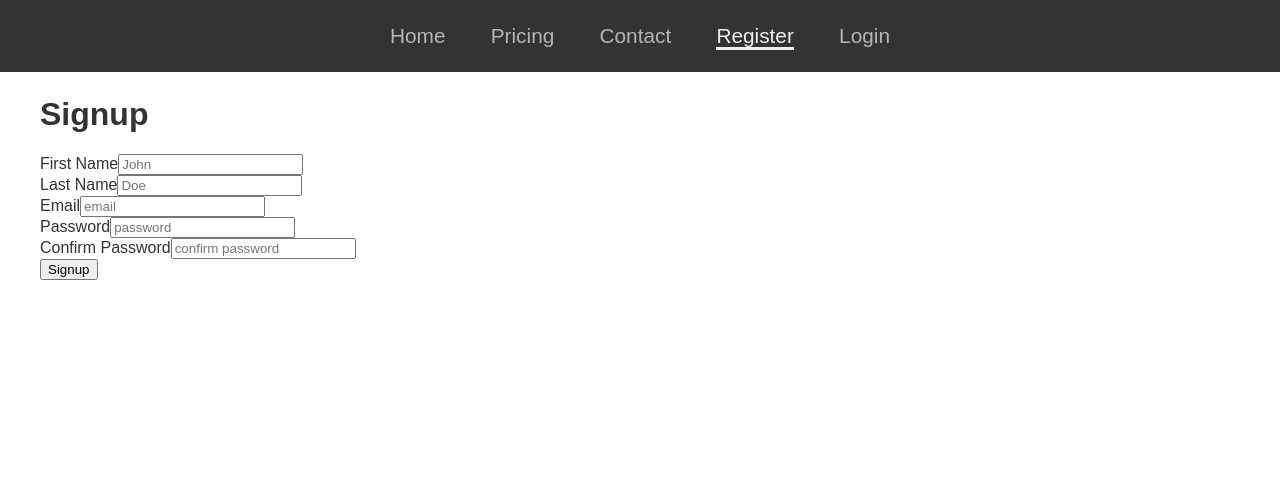
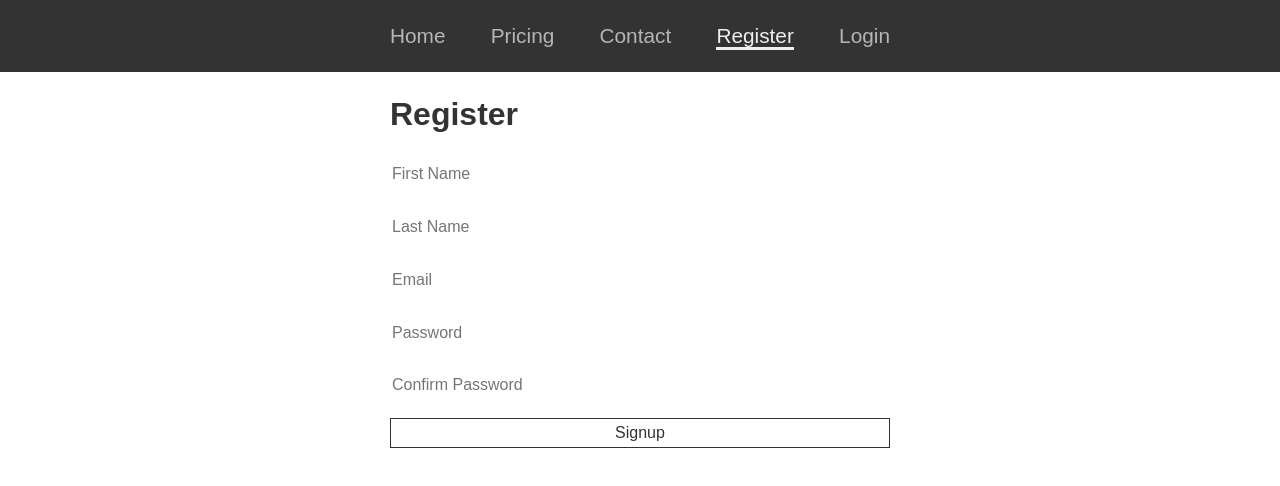
Before and after one commit to strausd/vacay, a React app: page /register in a window 1280 px wide. Shown: the top 486 px of the page. Built offline with nearby package versions, Linux system fonts and the light colour scheme.

Commit message:
Work on styling forms

```diff
--- a/src/components/pages/LoginPage.jsx
+++ b/src/components/pages/LoginPage.jsx
@@ -36,23 +36,23 @@ export class LoginPage extends React.Component {
     render() {
         return (
             <div className="container page-content">
+                <div className="center-form">
                     <h1><i className="icon ion-home"></i>Login</h1>
                     <form onSubmit={this.handleLoginSubmit}>
-                    <div>
-                        <label htmlFor="email">Email</label>
-                        <input type="email" id="email" name="email" ref="email" placeholder="email" required />
+                        <div className="input-group">
+                            <input type="email" id="email" name="email" ref="email" placeholder="Email" required />
+                        </div>
+                        <div className="input-group">
+                            <input type="password" id="password" name="password" ref="password" placeholder="Password" minLength="6" required />
                         </div>
                         <div>
-                        <label htmlFor="password">Password</label>
-                        <input type="password" id="password" name="password" ref="password" placeholder="password" minLength="6" required />
-                    </div>
-                    <div>
-                        <input type="submit" value="Login" />
+                            <input className="btn block" type="submit" value="Login" />
                         </div>
                     </form>
                     <Link to="/forgotpassword">
                         Forgot Password?
                     </Link>
+                </div>
             </div>
         );
     }
--- a/src/components/pages/RegisterPage.jsx
+++ b/src/components/pages/RegisterPage.jsx
@@ -41,34 +41,31 @@ export class RegisterPage extends React.Component {
     render = () => {
         return (
             <div className="container page-content">
-                <h1>Signup</h1>
-                <form onSubmit={this.handleSignupSubmit}>
-                    <p className="hidden" ref="error_container"></p>
-                    <div>
-                        <label htmlFor="first_name">First Name</label>
-                        <input type="text" id="first_name" name="first_name" ref="first_name" placeholder="John" required />
-                    </div>
-                    <div>
-                        <label htmlFor="last_name">Last Name</label>
-                        <input type="text" id="last_name" name="last_name" ref="last_name" placeholder="Doe" required />
-                    </div>
+                <div className="center-form">
+                    <h1>Register</h1>
+                    <form onSubmit={this.handleSignupSubmit}>
+                        <p className="hidden" ref="error_container"></p>
+                        <div className="input-group">
+                            <input type="text" id="first_name" name="first_name" ref="first_name" placeholder="First Name" required />
+                        </div>
+                        <div className="input-group">
+                            <input type="text" id="last_name" name="last_name" ref="last_name" placeholder="Last Name" required />
+                        </div>
 
-                    <div>
-                        <label htmlFor="email">Email</label>
-                        <input type="email" id="email" name="email" ref="email" placeholder="email" required />
-                    </div>
-                    <div>
-                        <label htmlFor="password">Password</label>
-                        <input type="password" id="password" name="password" ref="password" placeholder="password" minLength="6" required />
-                    </div>
-                    <div>
-                        <label htmlFor="password_confirm">Confirm Password</label>
-                        <input type="password" id="password_confirm" name="password_confirm" ref="password_confirm" placeholder="confirm password" minLength="6" required />
-                    </div>
-                    <div>
-                        <input type="submit" value="Signup" />
-                    </div>
-                </form>
+                        <div className="input-group">
+                            <input type="email" id="email" name="email" ref="email" placeholder="Email" required />
+                        </div>
+                        <div className="input-group">
+                            <input type="password" id="password" name="password" ref="password" placeholder="Password" minLength="6" required />
+                        </div>
+                        <div className="input-group">
+                            <input type="password" id="password_confirm" name="password_confirm" ref="password_confirm" placeholder="Confirm Password" minLength="6" required />
+                        </div>
+                        <div>
+                            <input className="btn block" type="submit" value="Signup" />
+                        </div>
+                    </form>
+                </div>
             </div>
         );
     }
--- a/src/styles/base/_base.scss
+++ b/src/styles/base/_base.scss
@@ -14,3 +14,8 @@ body {
 .page-content {
     margin-top: 6em;
 }
+
+.block {
+    display: block;
+    width: 100%;
+}
--- /dev/null
+++ b/src/styles/components/_buttons.scss
@@ -0,0 +1,18 @@
+.btn {
+    padding: .3em;
+    font-size: 1em;
+    border: 1px solid $dark;
+    background: white;
+    color: $dark;
+    transition: all .2s ease;
+
+    &:hover {
+        cursor: pointer;
+        background: $light;
+    }
+
+    &:focus {
+        outline: none;
+        background: darken($light, 10);
+    }
+}
--- /dev/null
+++ b/src/styles/components/_forms.scss
@@ -0,0 +1,32 @@
+.center-form {
+    max-width: 500px;
+    margin-left: auto;
+    margin-right: auto;
+}
+
+.input-group {
+    display: block;
+
+    label {
+        display: block;
+    }
+
+    input {
+        border: none;
+        border-bottom: 2px solid white;
+        height: 2em;
+        width: 100%;
+        margin-top: .3em;
+        margin-bottom: 1em;
+        box-sizing: border-box;
+        -moz-box-sizing: border-box;
+        -webkit-box-sizing: border-box;
+        transition: all .2s ease;
+        font-size: 1em;
+
+        &:active, &:focus {
+            border-bottom: 2px solid $dark;
+            outline: none;
+        }
+    }
+}
--- a/src/styles/styles.scss
+++ b/src/styles/styles.scss
@@ -1,5 +1,7 @@
 @import './base/variables';
 
 @import './base/base';
+@import './components/buttons';
+@import './components/forms';
 @import './components/header';
 @import './components/usermenu';
```
Lines whose indentation alone changed are shown as unchanged.
